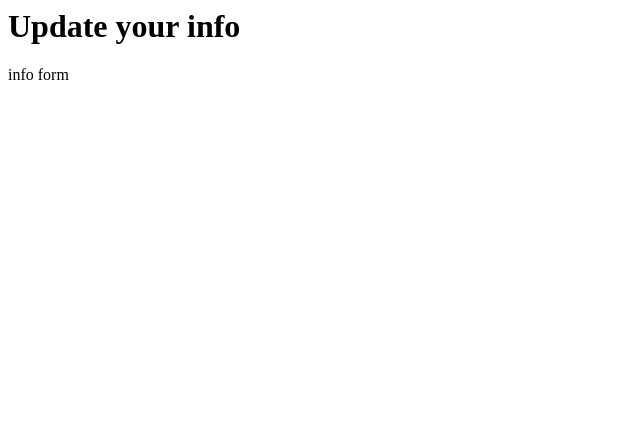
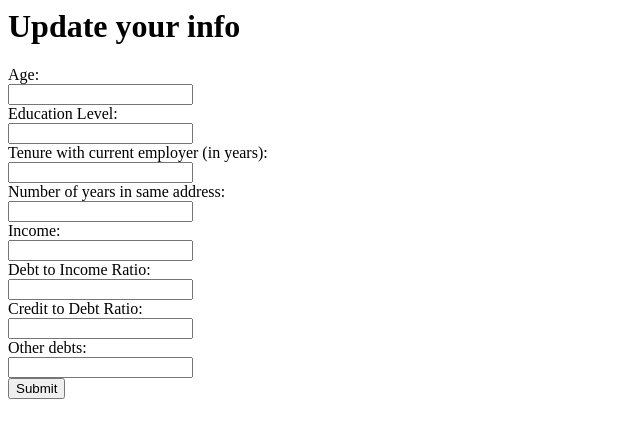
Before and after one commit to medha4/microlending, a Flask app: page /userhomepage in a window 1280 px wide. Shown: the top 438 px of the page, without its empty margins (0-640 px from the left). Run offline with Flask 2, Linux system fonts and the light colour scheme; parts of the project's set-up code (start-up, migrations or seed data) failed here and were passed over; some libraries are stand-ins or nearby versions.

Commit message:
integrated credit risk analysis functionality for each user

```diff
--- a/analysis.py
+++ b/analysis.py
@@ -277,7 +277,7 @@ def predict(age,ed,employ,address,income,debtinc,creddebt,othdebt):
 
 # variables:
 # age - Age of Customer
-# ed - Eductation level of customer
+# ed - Education level of customer
 # employ: Tenure with current employer (in years)
 # address: Number of years in same address
 # income: Customer Income
--- a/app.py
+++ b/app.py
@@ -7,6 +7,7 @@ from bson.objectid import ObjectId
 import os
 from flask_pymongo import PyMongo
 from flask import session
+import analysis
 
 # -- Initialization section --
 app = Flask(__name__)
@@ -106,3 +107,60 @@ def user(id):
     currUser= list(users_collection.find({'_id':ObjectId(id)}))
 
     return render_template("userview.html", curr_user=currUser[0])
+
+@app.route('/updateinfo', methods = ['GET', 'POST'])
+def updateinfo():
+    if request.method == 'GET':
+        return "you are getting some info"
+    else:
+        userinfo = mongo.db.userinfo
+        username = session['username']
+        age = request.form['age']
+        ed = request.form['ed']
+        employ = request.form['employ']
+        address = request.form['address']
+        income = request.form['income']
+        debtinc = request.form['debtinc']
+        creddebt = request.form['creddebt']
+        othdebt = request.form['othdebt']
+
+        if not list(userinfo.find({'username':username})):
+            userinfo.insert({"username" : username,"age": age,"ed":ed,"employ":employ,"address":address,"income":income,"debtinc":debtinc,"creddebt":creddebt,"othdebt":othdebt})
+            return "submitted"
+        else:
+            # idofuser = list(userinfo.find({'username':username})[0]['_id']
+            userinfo.update(
+                { 'username': username },
+                { "$set":
+                    {
+                        "age": age,"ed":ed,"employ":employ,"address":address,"income":income,"debtinc":debtinc,"creddebt":creddebt,"othdebt":othdebt
+                    }
+                }
+                )
+            return "updated"
+
+@app.route('/runanalysis', methods = ['GET', 'POST'])
+def runanalysis():
+    # userinfo = list(userinfo.find({'username':username}))
+    if request.method == 'GET':
+        return "you are getting some info"
+    else:
+        user_for_val = request.form["username"]
+        userinfo = mongo.db.userinfo
+
+        userls = list(userinfo.find({'username':user_for_val}))[0]
+
+        age = userls['age']
+        ed = userls['ed']
+        employ = userls['employ']
+        address = userls['address']
+        income = userls['income']
+        debtinc = userls['debtinc']
+        creddebt = userls['creddebt']
+        othdebt = userls['othdebt']
+
+
+        res = analysis.predict(float(age),float(ed),float(employ),float(address),float(income),float(debtinc),float(creddebt),float(othdebt))
+        if int(res) == 0:
+            return "will not default"
+        return "will default"
--- a/templates/investorlog.html
+++ b/templates/investorlog.html
@@ -7,9 +7,9 @@
         <p>{{session['error']}}<p>
         <form method="POST" action="/investlogintomongo">
             <label for="event_name">Username</label>
-            <input required type="text" name="username" vaue="">
+            <input required type="text" name="username" value="">
             <label for="event_date">Password </label>
-            <input required type="text" name="password" vaue="">
+            <input required type="text" name="password" value="">
             <input type="submit" value="Submit">
         </form>
     </body>
--- a/templates/userhomepage.html
+++ b/templates/userhomepage.html
@@ -4,6 +4,24 @@
     </head>
     <body>
         <h1>Update your info</h1>
-        <p>info form<p>
+        <form method="POST" action="/updateinfo">
+        <label for="age">Age:</label><br>  <!--age - Age of Customer-->
+        <input type="text" id="age" name="age"><br>
+        <label for="ed">Education Level:</label><br><!--ed - Education level of customer-->
+        <input type="text" id="ed" name="ed"><br>
+        <label for="employ">Tenure with current employer (in years):</label><br><!-- # employ: Tenure with current employer (in years) -->
+        <input type="text" id="employ" name="employ"><br>
+        <label for="address">Number of years in same address:</label><br><!-- # address: Number of years in same address -->
+        <input type="text" id="address" name="address"><br>
+        <label for="income">Income:</label><br> <!-- # income: Customer Income -->
+        <input type="text" id="income" name="income"><br>
+        <label for="debtinc">Debt to Income Ratio:</label><br> <!-- # debtinc: Debt to income ratio -->
+        <input type="text" id="debtinc" name="debtinc"><br>
+        <label for="creddebt">Credit to Debt Ratio:</label><br> <!-- # creddebt: Credit to Debt ratio -->
+        <input type="text" id="creddebt" name="creddebt"><br>
+        <label for="othdebt">Other debts:</label><br> <!-- # othdebt: Other debts -->
+        <input type="text" id="othdebt" name="othdebt"><br>
+        <input type="submit" value="Submit">
+        </form>
     </body>
 </html>
```
Also changed, not shown: templates/userview.html (+6 -1 lines), 1 other file.
